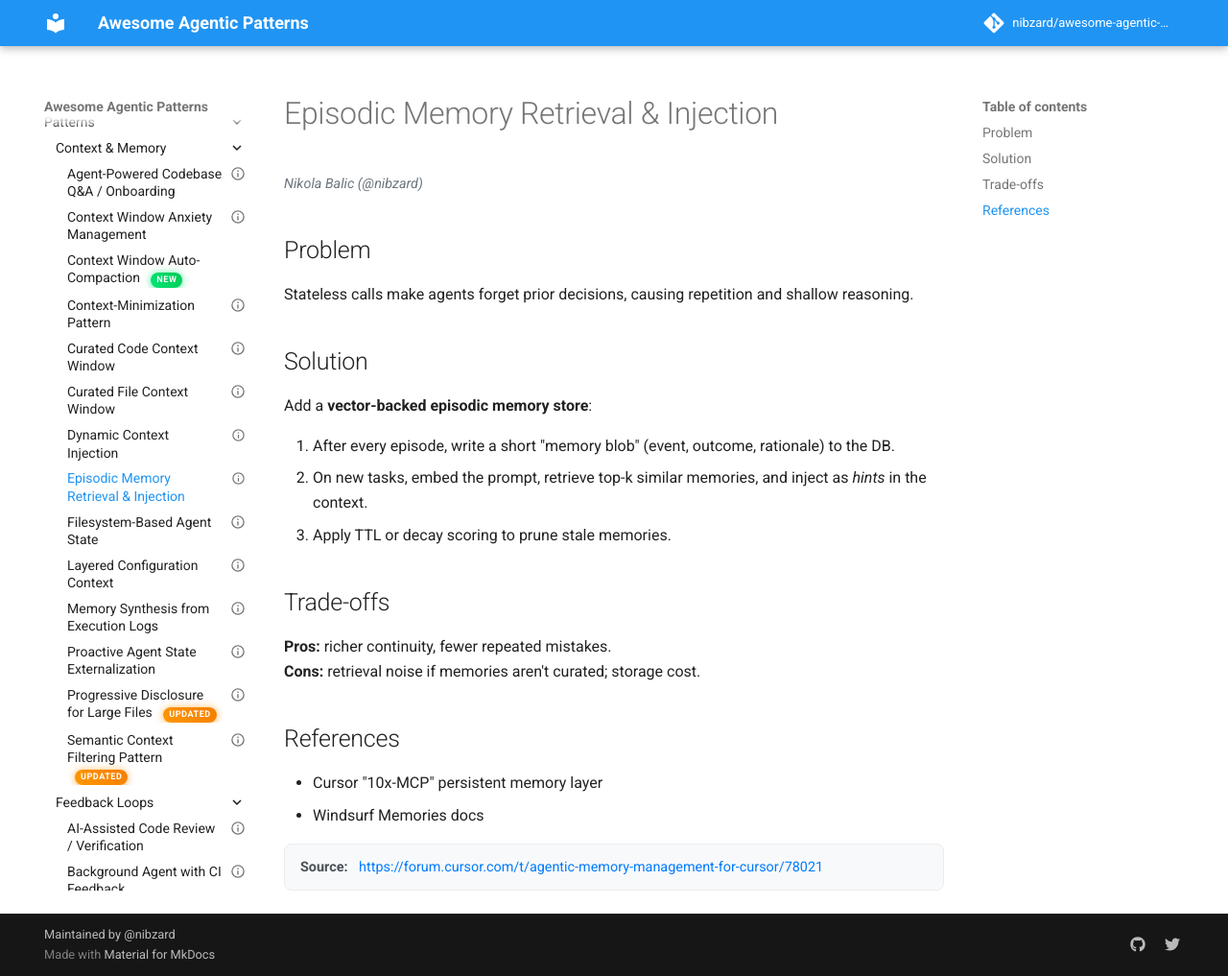
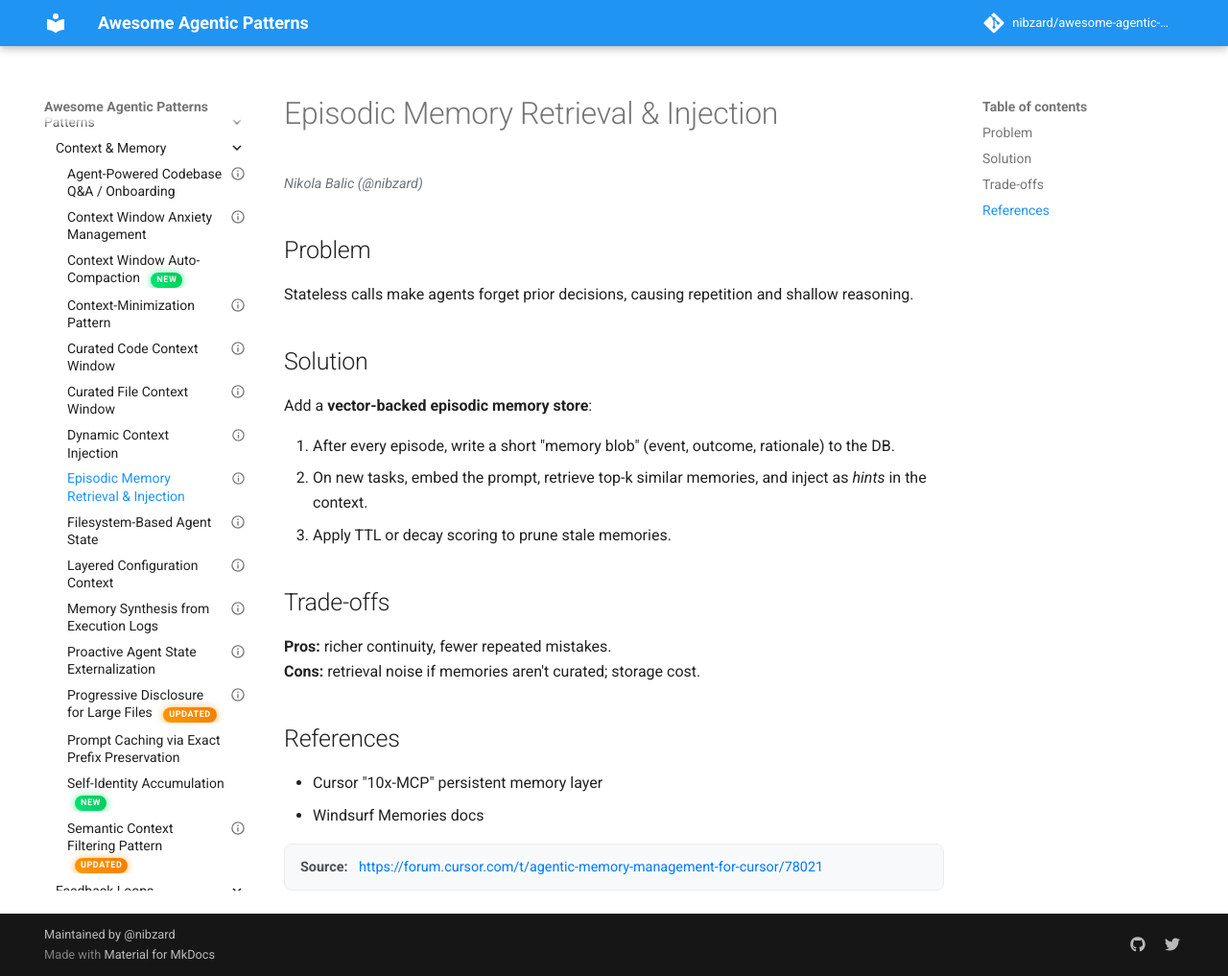
Before and after one commit to dev02019/awesome-agentic-patterns, an MkDocs documentation site: the page built from docs/patterns/episodic-memory-retrieval-injection.md, in a window 1280 px wide and 1017 px high. Shown: the whole window at 96% size. Built offline with MkDocs 1.6.1 and Material for MkDocs 9.7.7, drawn with Linux system fonts in a browser that asks for light colours; comment, search, counter and statistics services are not loaded.

Commit message:
Build: Add Self-Identity Accumulation pattern to docs
Co-Authored-By: Claude <noreply@anthropic.com>

```diff
--- a/mkdocs.yaml
+++ b/mkdocs.yaml
@@ -41,6 +41,8 @@ nav:
           - "Memory Synthesis from Execution Logs": "patterns/memory-synthesis-from-execution-logs.md"
           - "Proactive Agent State Externalization": "patterns/proactive-agent-state-externalization.md"
           - "Progressive Disclosure for Large Files <span class='updated-badge'>UPDATED</span>": "patterns/progressive-disclosure-large-files.md"
+          - "Prompt Caching via Exact Prefix Preservation": "patterns/prompt-caching-via-exact-prefix-preservation.md"
+          - "Self-Identity Accumulation <span class='new-badge'>NEW</span>": "patterns/self-identity-accumulation.md"
           - "Semantic Context Filtering Pattern <span class='updated-badge'>UPDATED</span>": "patterns/semantic-context-filtering.md"
       - "Feedback Loops":
           - "AI-Assisted Code Review / Verification": "patterns/ai-assisted-code-review-verification.md"
```
Also changed, not shown: README.md (+2 -0 lines).
